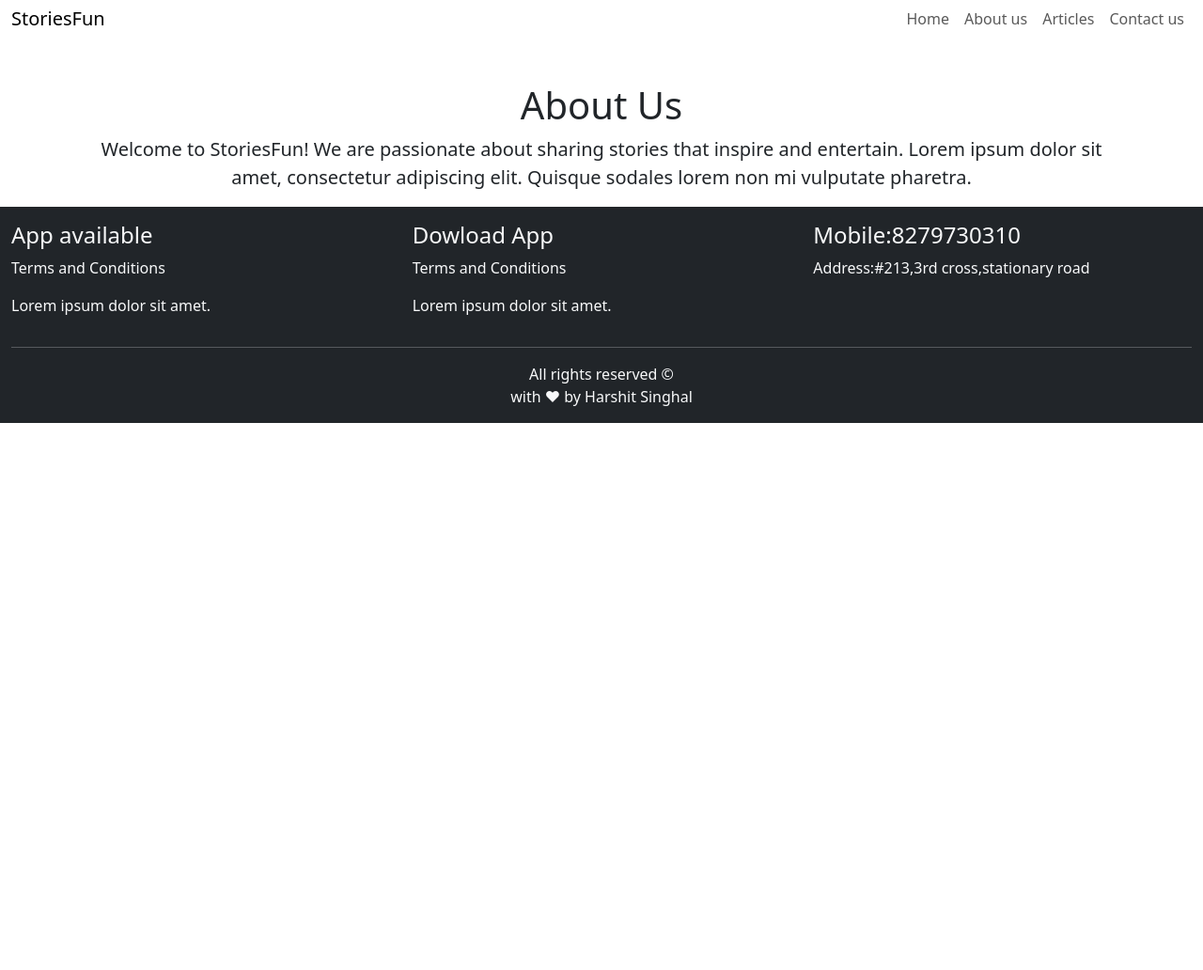
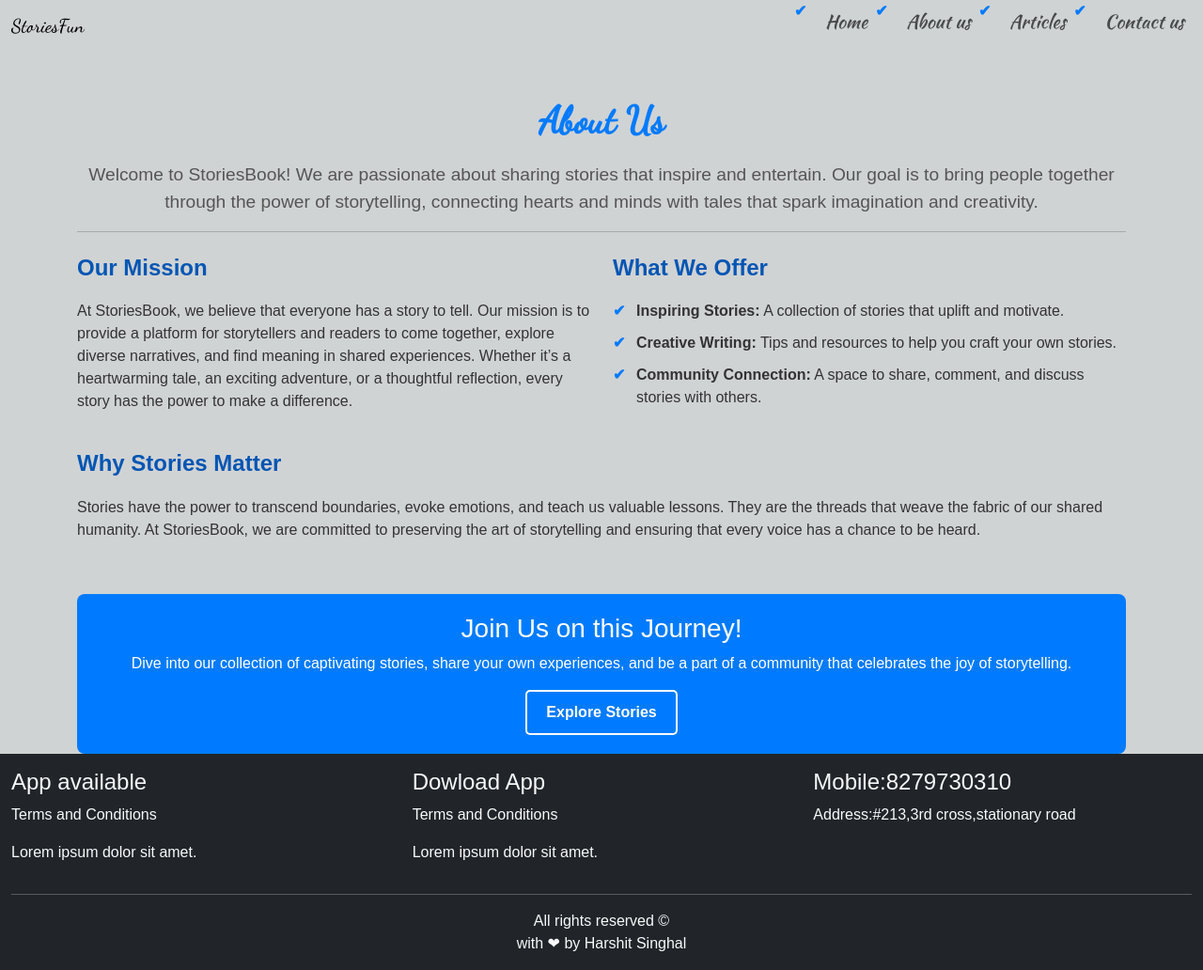
Before and after one commit to harshitsinghal6667/Stories_Project, a PHP site: page /about.php in a window 1280 px wide. Shown: the whole page at 94% size. Before the commit the page ends 450 px from the top, so only its background shows below. Run offline with PHP 8.4, Linux system fonts and the light colour scheme.

Commit message:
some updates

```diff
--- a/about.php
+++ b/about.php
@@ -6,16 +6,150 @@
     <meta name="viewport" content="width=device-width, initial-scale=1.0">
     <title>About Us</title>
     <link href="https://cdn.jsdelivr.net/npm/bootstrap@5.3.3/dist/css/bootstrap.min.css" rel="stylesheet">
+    <link rel="stylesheet" href="style.css">
+
+
+
+    <!--fontasom-->
+    <link href="https://fonts.googleapis.com/css2?family=Dancing+Script:wght@500&display=swap" rel="stylesheet">
+    <link href="https://fonts.googleapis.com/css2?family=Kaushan+Script&display=swap" rel="stylesheet">
+
+
+
+
+    <link rel="stylesheet" href="https://cdnjs.cloudflare.com/ajax/libs/font-awesome/6.7.1/css/all.min.css"
+        integrity="sha512-5Hs3dF2AEPkpNAR7UiOHba+lRSJNeM2ECkwxUIxC1Q/FLycGTbNapWXB4tP889k5T5Ju8fs4b1P5z/iB4nMfSQ=="
+        crossorigin="anonymous" referrerpolicy="no-referrer" />
+
+    <link href="https://cdn.jsdelivr.net/npm/bootstrap@5.3.3/dist/css/bootstrap.min.css" rel="stylesheet">
+    <style>
+    body {
+        font-family: 'Arial', sans-serif;
+        background-color:rgb(208, 211, 212);
+        color: #333;
+    }
+
+    h1 {
+        font-size: 2.5rem;
+        font-weight: bold;
+        color: #007bff;
+    }
+
+    .lead {
+        font-size: 1.2rem;
+        color: #555;
+    }
+
+    .section-heading {
+        font-size: 1.5rem;
+        font-weight: bold;
+        color: #0056b3;
+        margin-bottom: 20px;
+    }
+
+    ul {
+        list-style-type: none;
+        padding: 0;
+    }
+
+    ul li {
+        margin-bottom: 10px;
+        position: relative;
+        padding-left: 25px;
+    }
+
+    ul li:before {
+        content: "✔";
+        position: absolute;
+        left: 0;
+        color: #007bff;
+        font-weight: bold;
+    }
+
+    .call-to-action {
+        background-color: #007bff;
+        color: #fff;
+        padding: 20px;
+        border-radius: 8px;
+        text-align: center;
+        margin-top: 40px;
+    }
+
+    .call-to-action h3 {
+        color: #fff;
+    }
+
+    .call-to-action a {
+        text-decoration: none;
+        color: #fff;
+        font-weight: bold;
+        border: 2px solid #fff;
+        padding: 10px 20px;
+        border-radius: 5px;
+    }
+
+    .call-to-action a:hover {
+        background-color: #0056b3;
+        border-color: #0056b3;
+    }
+    </style>
 </head>
 
 <body>
     <?php include './partials/header.php'; ?>
+
     <div class="container mt-5">
         <h1 class="text-center">About Us</h1>
-        <p class="lead text-center">Welcome to StoriesFun! We are passionate about sharing stories that inspire and
-            entertain. Lorem ipsum dolor sit amet, consectetur adipiscing elit. Quisque sodales lorem non mi vulputate
-            pharetra.</p>
+        <p class="lead text-center">
+            Welcome to <strong>StoriesBook!</strong> We are passionate about sharing stories that inspire and entertain.
+            Our goal is to bring people together through the power of storytelling, connecting hearts and minds with
+            tales
+            that spark imagination and creativity.
+        </p>
+        <hr>
+        <div class="row mt-4">
+            <div class="col-md-6">
+                <h3 class="section-heading">Our Mission</h3>
+                <p>
+                    At StoriesBook, we believe that everyone has a story to tell. Our mission is to provide a platform
+                    for
+                    storytellers and readers to come together, explore diverse narratives, and find meaning in shared
+                    experiences.
+                    Whether it’s a heartwarming tale, an exciting adventure, or a thoughtful reflection, every story has
+                    the
+                    power to make a difference.
+                </p>
+            </div>
+            <div class="col-md-6">
+                <h3 class="section-heading">What We Offer</h3>
+                <ul>
+                    <li><strong>Inspiring Stories:</strong> A collection of stories that uplift and motivate.</li>
+                    <li><strong>Creative Writing:</strong> Tips and resources to help you craft your own stories.</li>
+                    <li><strong>Community Connection:</strong> A space to share, comment, and discuss stories with
+                        others.</li>
+                </ul>
+            </div>
+        </div>
+        <div class="row mt-4">
+            <div class="col-md-12">
+                <h3 class="section-heading">Why Stories Matter</h3>
+                <p>
+                    Stories have the power to transcend boundaries, evoke emotions, and teach us valuable lessons.
+                    They are the threads that weave the fabric of our shared humanity. At StoriesBook, we are committed
+                    to preserving the art of storytelling and ensuring that every voice has a chance to be heard.
+                </p>
+            </div>
+        </div>
+        <div class="call-to-action">
+            <h3>Join Us on this Journey!</h3>
+            <p>
+                Dive into our collection of captivating stories, share your own experiences, and be a part of a
+                community that celebrates the joy of storytelling.
+            </p>
+            <a href="stories.php" class="btn">Explore Stories</a>
+        </div>
     </div>
+
     <?php include './partials/footer.php'; ?>
 </body>
 
--- a/index.php
+++ b/index.php
@@ -22,6 +22,12 @@
     <link rel="stylesheet" href="https://cdnjs.cloudflare.com/ajax/libs/font-awesome/6.7.1/css/all.min.css"
         integrity="sha512-5Hs3dF2AEPkpNAR7UiOHba+lRSJNeM2ECkwxUIxC1Q/FLycGTbNapWXB4tP889k5T5Ju8fs4b1P5z/iB4nMfSQ=="
         crossorigin="anonymous" referrerpolicy="no-referrer" />
+
+        <style>
+        body{
+            background-color:rgb(208, 211, 212);
+        }
+    </style>
 
 </head>
 
```
Also changed, not shown: articles.php (+9 -2 lines), contact.php (+7 -1 lines), stories.php (+2 -15 lines), image/img3.jpg, image/img7.jpg, image/img8.jpg, image/img9.jpg, 1 other file.
